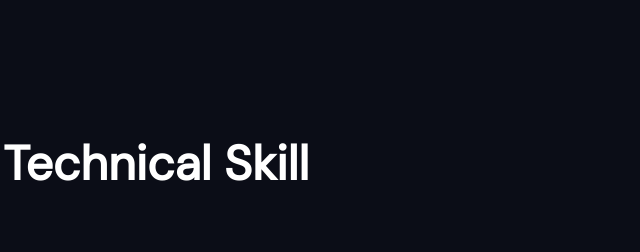
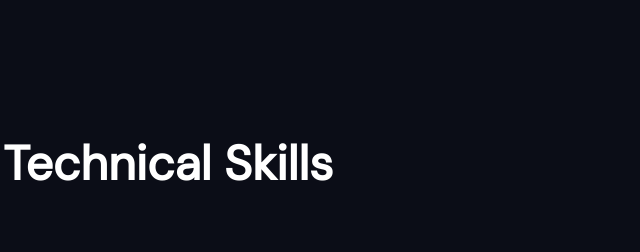
Before and after one commit to fatiht7/portfolio, a plain HTML site: page index.html in a window 1280 px wide. Shown: the part 1340-1592 px from the top of the page, 37-677 px from the left. Drawn offline with nearby package versions, Linux system fonts and the light colour scheme.

Commit message:
Update index.html

```diff
--- a/index.html
+++ b/index.html
@@ -82,7 +82,7 @@
 
         <section id="skills" class="section">
             <div class="section-header">
-                <h2 data-lang="competences-titre">Technical Skill</h2>
+                <h2 data-lang="competences-titre">Technical Skills</h2>
             </div>
 
             <div class="skills-layout-advanced">
@@ -364,4 +364,5 @@
     <script src="https://unpkg.com/typed.js@2.1.0/dist/typed.umd.js"></script>
     <script src="js/script.js"></script>
 </body>
+
 </html>
```
